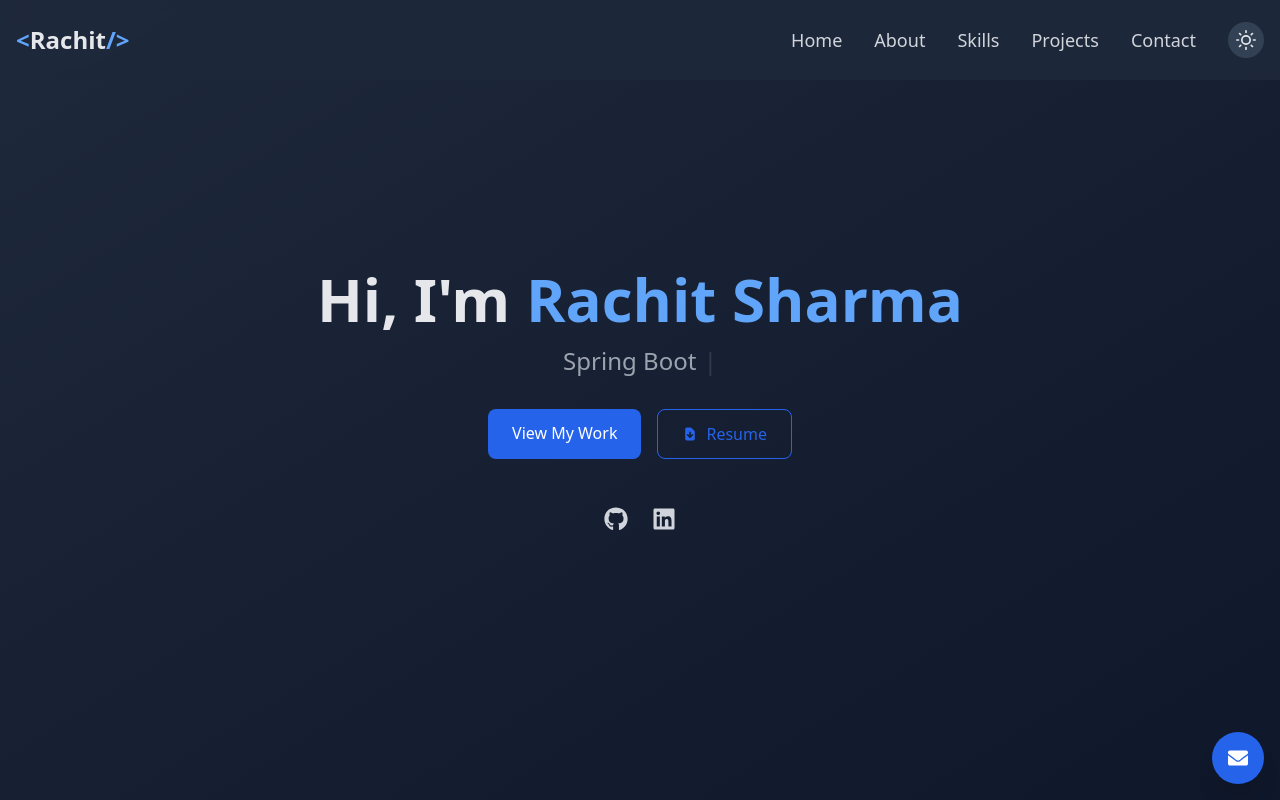
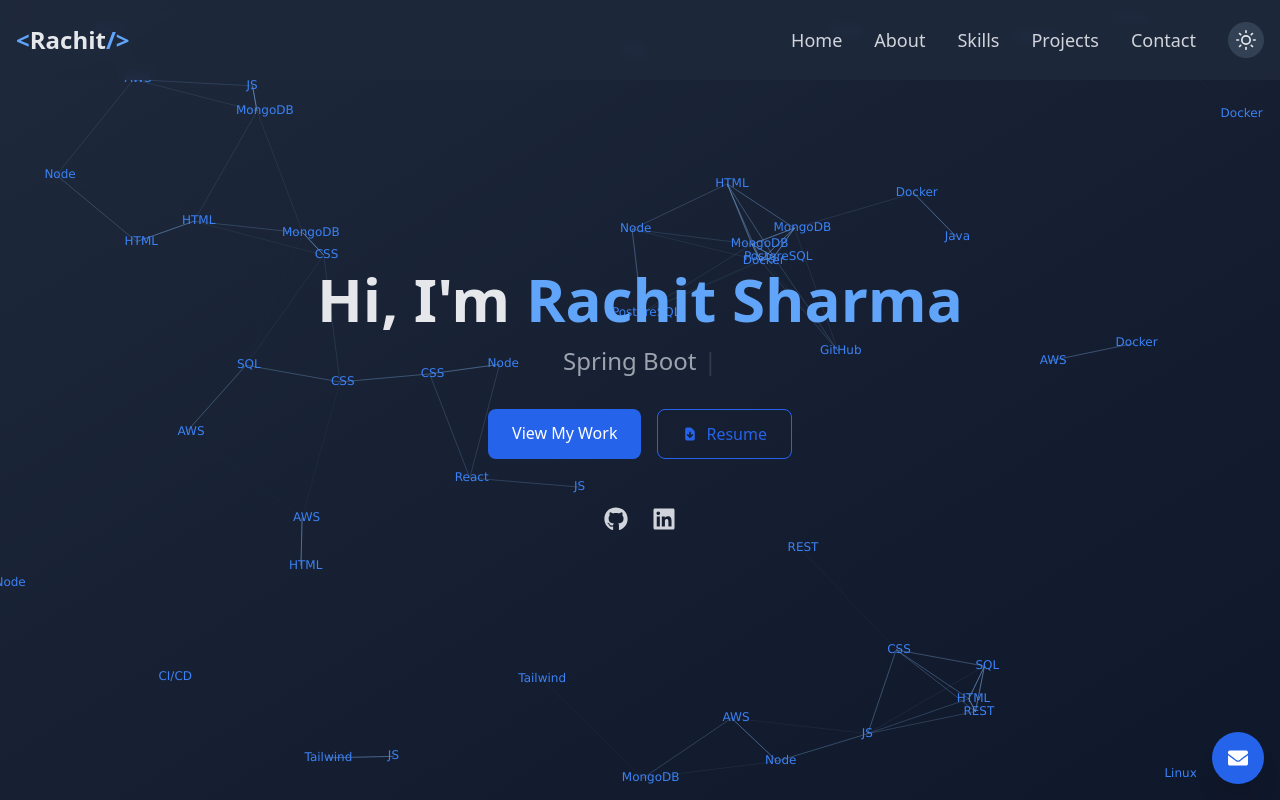
Before and after one commit to rachitsharma300/rachit-portfolio, a React (Vite) app: page / in a window 1280 px wide. Shown: the top 800 px of the page. Built offline with nearby package versions, Linux system fonts and the light colour scheme.

Commit message:
Add particle background to Hero section with dark mode support

```diff
--- a/src/sections/Hero.jsx
+++ b/src/sections/Hero.jsx
@@ -1,16 +1,117 @@
-// eslint-disable-next-line no-unused-vars
 import { motion } from "framer-motion";
 import { FaGithub, FaLinkedin } from "react-icons/fa";
 import { HiDocumentDownload } from "react-icons/hi";
 import Typewriter from "typewriter-effect";
+import { useCallback } from "react";
+import Particles from "react-tsparticles";
+import { loadSlim } from "tsparticles-slim";
+import { useTheme } from "../context/ThemeContext";
 
 const Hero = () => {
+  const { darkMode } = useTheme();
+
+  const particlesInit = useCallback(async (engine) => {
+    await loadSlim(engine);
+  }, []);
+
+  // Light mode optimizations
+  const particleColor = darkMode ? "#3B82F6" : "#1D4ED8"; // Darker blue for light
+  const linkColor = darkMode ? "#93C5FD" : "#1E40FF"; // Brighter connection lines
+  const particleOpacity = darkMode
+    ? { min: 0.3, max: 0.7 }
+    : { min: 0.6, max: 0.9 };
+  const linkOpacity = darkMode ? 0.4 : 0.7;
+  const particleSize = darkMode ? { min: 1, max: 3 } : { min: 2, max: 4 };
+  const linkWidth = darkMode ? 1 : 1.5;
+
   return (
     <section
       id="home"
-      className="min-h-screen flex items-center justify-center bg-gradient-to-br from-blue-50 to-white dark:from-dark-800 dark:to-dark-900 transition-colors duration-300"
+      className="relative min-h-screen w-full flex items-center justify-center bg-gradient-to-br from-blue-50 to-white dark:from-dark-800 dark:to-dark-900"
     >
-      <div className="container mx-auto px-4 text-center">
+      {/* Particle Background - Full Screen */}
+      <div className="absolute inset-0 z-0 h-full w-full">
+        <Particles
+          id="tsparticles"
+          init={particlesInit}
+          options={{
+            fullScreen: { enable: false },
+            background: { color: "transparent" },
+            particles: {
+              number: { value: darkMode ? 50 : 40 }, // Reduced number since text takes more space
+              color: { value: particleColor },
+              shape: {
+                type: "char",
+                options: {
+                  char: {
+                    value: [
+                      "HTML",
+                      "CSS",
+                      "JS",
+                      "React",
+                      "Node",
+                      "Python",
+                      "Java",
+                      "Git",
+                      "Docker",
+                      "AWS",
+                      "SQL",
+                      "MongoDB",
+                      "PostgreSQL",
+                      "Tailwind",
+                      "Linux",
+                      "GitHub",
+                      "REST",
+                      "CI/CD",
+                    ],
+                    font: "Verdana",
+                    style: "",
+                    weight: "400",
+                  },
+                },
+              },
+              links: {
+                color: linkColor,
+                distance: 150, // Slightly increased distance for better readability
+                enable: true,
+                opacity: linkOpacity,
+                width: linkWidth,
+              },
+              move: {
+                enable: true,
+                speed: { min: 0.3, max: 1 }, // Slightly slower for text readability
+                outModes: { default: "bounce" },
+              },
+              opacity: particleOpacity,
+              size: {
+                value: 6, // Fixed size for better text readability
+                random: false,
+              },
+            },
+            interactivity: {
+              events: {
+                onHover: {
+                  enable: true,
+                  mode: "repulse",
+                },
+              },
+              modes: {
+                repulse: {
+                  distance: 100, // Increased repulse distance
+                  duration: 0.4,
+                },
+              },
+            },
+          }}
+          style={{
+            position: "absolute",
+            width: "100%",
+            height: "100%",
+          }}
+        />
+      </div>
+      {/* Content */}
+      <div className="container mx-auto px-4 text-center relative z-10">
         <motion.div
           initial={{ opacity: 0, y: -20 }}
           animate={{ opacity: 1, y: 0 }}
@@ -60,14 +161,14 @@ const Hero = () => {
 
           <div className="flex justify-center gap-6">
             <a
-              href="https://github.com/yourusername"
+              href="https://github.com/rachitsharma300"
               target="_blank"
               rel="noopener noreferrer"
             >
               <FaGithub className="text-2xl text-gray-700 hover:text-blue-600 dark:text-gray-300 dark:hover:text-blue-400 transition" />
             </a>
             <a
-              href="https://linkedin.com/in/yourusername"
+              href="https://linkedin.com/in/rachitsharma300"
               target="_blank"
               rel="noopener noreferrer"
             >
```
